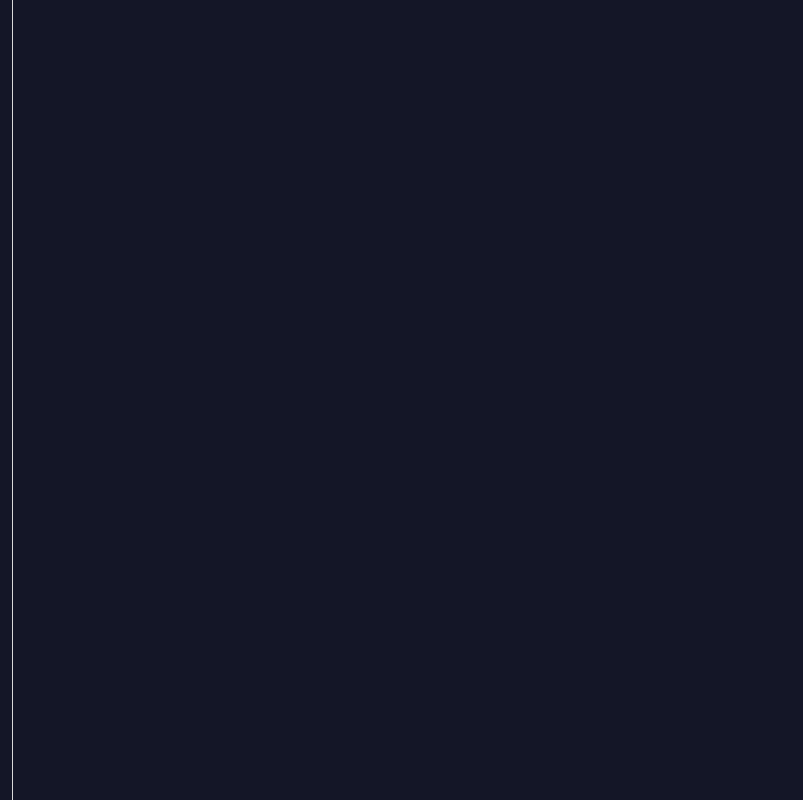
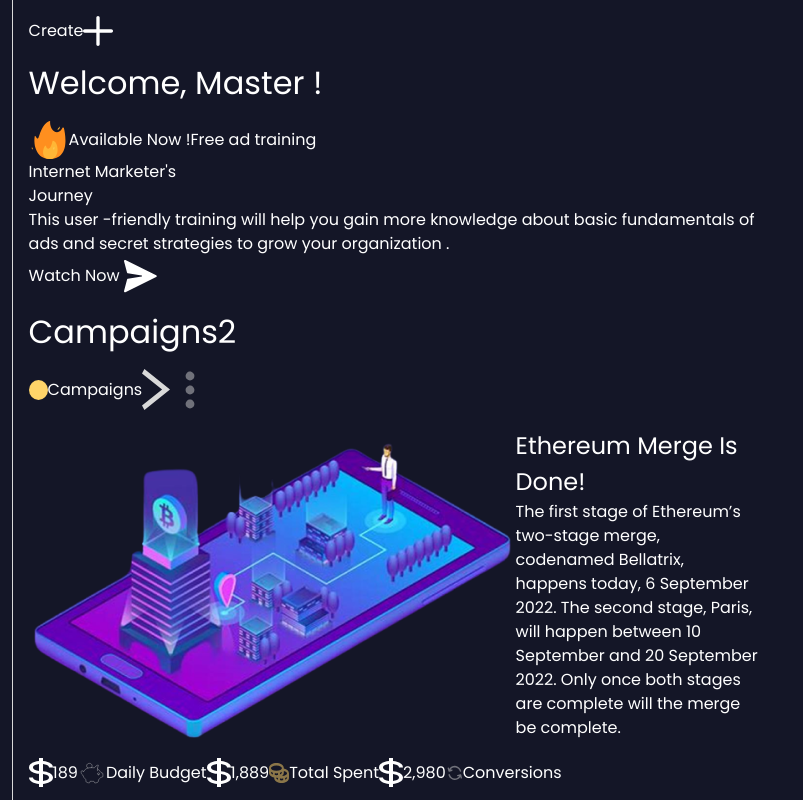
Before and after one commit to curator69/Awesome-dashboard, a plain HTML site: page index.html in a window 1280 px wide. Shown: the full height of the page, 141-944 px from the left. Drawn offline with Linux system fonts and the light colour scheme.

Commit message:
markup complete for the main section

```diff
--- a/index.html
+++ b/index.html
@@ -78,10 +78,120 @@
       </div>
 
       <!-- Main Content -->
-      <div class="main"></div>
+      <div class="main flex">
+        <div class="create flex">
+          <p>Create</p>
+          <img src="./assets/icons/plus-icon.svg" alt="plus-icon" />
+        </div>
 
-      <!-- Activity area -->
-      <div class="activity"></div>
+        <h1>Welcome, Master !</h1>
+
+        <div class="main-primary">
+          <div class="sub-heading flex">
+            <img src="./assets/icons/fire-icon.svg" alt="fire-icon" />
+            <h4>Available Now !</h4>
+            <p>Free ad training</p>
+          </div>
+
+          <div class="heading">Internet Marketer's <br />Journey</div>
+          <p class="main-primary--description">
+            This user -friendly training will help you gain more knowledge about
+            basic fundamentals of ads and secret strategies to grow your
+            organization .
+          </p>
+
+          <div class="watch-now flex">
+            <p>Watch Now</p>
+            <img src="./assets/icons/send-icon.svg" alt="send-icon" />
+          </div>
+
+          <!-- <img src="./assets/images/spacemen.png" alt="" /> -->
+        </div>
+
+        <h1 class="flex">
+          Campaigns
+          <p class="campaigns-2">2</p>
+        </h1>
+
+        <div class="main-secondary">
+          <div class="top flex">
+            <div class="campaigns flex">
+              <img src="./assets/icons/yellow-dot.svg" alt="yellow-dot" />
+              <p>Campaigns</p>
+            </div>
+
+            <img
+              src="./assets/icons/right-arrow-icon.svg"
+              alt="right-arrow-icon"
+            />
+
+            <img
+              src="./assets/icons/three-dots-icon.svg"
+              alt="three-dots-icon"
+            />
+          </div>
+
+          <div class="middle flex">
+            <img src="./assets/images/mobile.png" alt="mobile" />
+            <div class="middle-description">
+              <h2>Ethereum Merge Is Done!</h2>
+              <p>
+                The first stage of Ethereum’s two-stage merge, codenamed
+                Bellatrix, happens today, 6 September 2022. The second stage,
+                Paris, will happen between 10 September and 20 September 2022.
+                Only once both stages are complete will the merge be complete.
+              </p>
+            </div>
+          </div>
+
+          <div class="bottom flex">
+            <div class="budget flex">
+              <div class="bottom-top flex">
+                <img src="./assets/icons/dollar-icon.svg" alt="dollar-icon" />
+                <p>189</p>
+              </div>
+              <div class="bottom-bottom flex">
+                <img
+                  src="./assets/icons/daily-budget-icon.svg"
+                  alt="daily-budget-icon"
+                />
+                <p>Daily Budget</p>
+              </div>
+            </div>
+
+            <div class="spent flex">
+              <div class="bottom-top flex">
+                <img src="./assets/icons/dollar-icon.svg" alt="dollar-icon" />
+                <p>1,889</p>
+              </div>
+              <div class="bottom-bottom flex">
+                <img
+                  src="./assets/icons/total-spent-icon.svg"
+                  alt="total-spent-icon"
+                />
+                <p>Total Spent</p>
+              </div>
+            </div>
+
+            <div class="conversions flex">
+              <div class="bottom-top flex">
+                <img src="./assets/icons/dollar-icon.svg" alt="dollar-icon" />
+                <p>2,980</p>
+              </div>
+              <div class="bottom-bottom flex">
+                <img
+                  src="./assets/icons/conversion-icon.svg"
+                  alt="conversion-icon"
+                />
+                <p>Conversions</p>
+              </div>
+            </div>
+          </div>
+        </div>
+
+        <!-- Activity area -->
+        <div class="activity"></div>
+      </div>
     </div>
   </body>
 </html>
--- a/style.css
+++ b/style.css
@@ -181,3 +181,15 @@ select {
 .nav-options li img {
   margin-right: 10px;
 }
+
+/* Main */
+
+.main {
+  flex-direction: column;
+  justify-content: space-between;
+  align-items: flex-start;
+
+  margin-top: 1rem;
+
+  /* background-color: red; */
+}
```
Also changed, not shown: assets/images/mobile.png (added).
